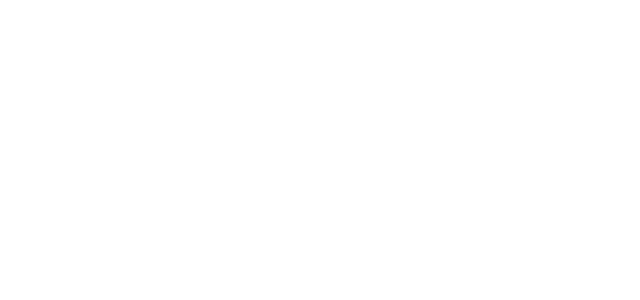
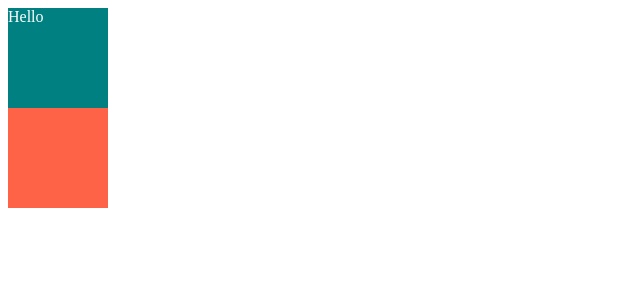
Before and after one commit to prgrmr-l/nomad-coders_react-masterclass, a React (Create React App) app: page / in a window 1280 px wide. Shown: the top 300 px of the page, without its empty margins (0-640 px from the left). Built offline with nearby package versions, Linux system fonts and the light colour scheme.

Commit message:
styled-components

```diff
--- a/package.json
+++ b/package.json
@@ -6,9 +6,12 @@
     "@testing-library/jest-dom": "^5.16.5",
     "@testing-library/react": "^13.4.0",
     "@testing-library/user-event": "^13.5.0",
+    "components": "^0.1.0",
     "react": "^18.2.0",
     "react-dom": "^18.2.0",
     "react-scripts": "5.0.1",
+    "styled": "^1.0.0",
+    "styled-components": "^5.3.6",
     "web-vitals": "^2.1.4"
   },
   "scripts": {
--- a/src/App.js
+++ b/src/App.js
@@ -1,5 +1,34 @@
+import styled from "styled-components";
+
+const Father = styled.div`
+  dispaly: flex;
+`;
+
+const BoxOne = styled.div`
+  background-color: teal;
+  width: 100px;
+  height: 100px;
+`;
+
+const BoxTwo = styled.div`
+  background-color: tomato;
+  width: 100px;
+  height: 100px;
+`;
+
+const Text = styled.span`
+  color: white;
+`;
+
 function App() {
-  return null;
+  return (
+    <Father>
+      <BoxOne>
+        <Text>Hello</Text>
+      </BoxOne>
+      <BoxTwo />
+    </Father>
+  );
 }
 
 export default App;
```
Also changed, not shown: 1 other file (tests, documents, lock files or other folders).
